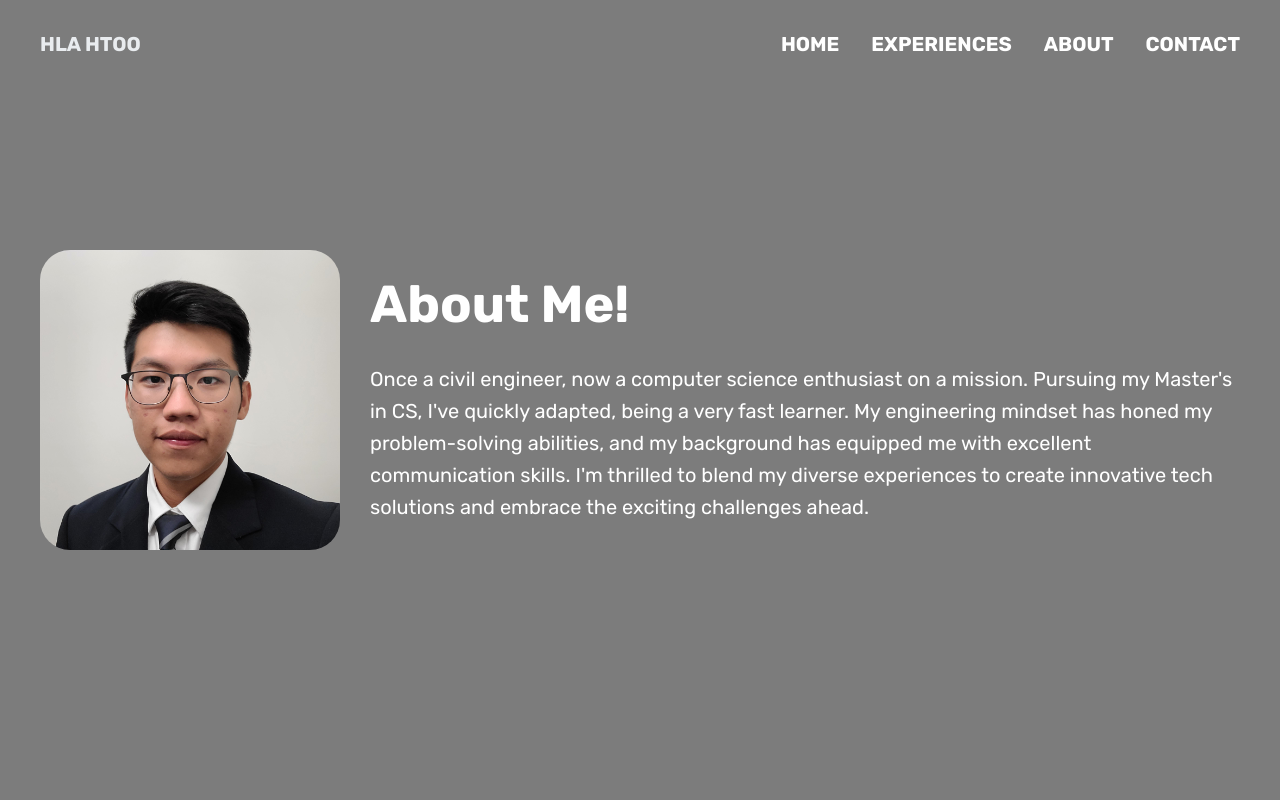
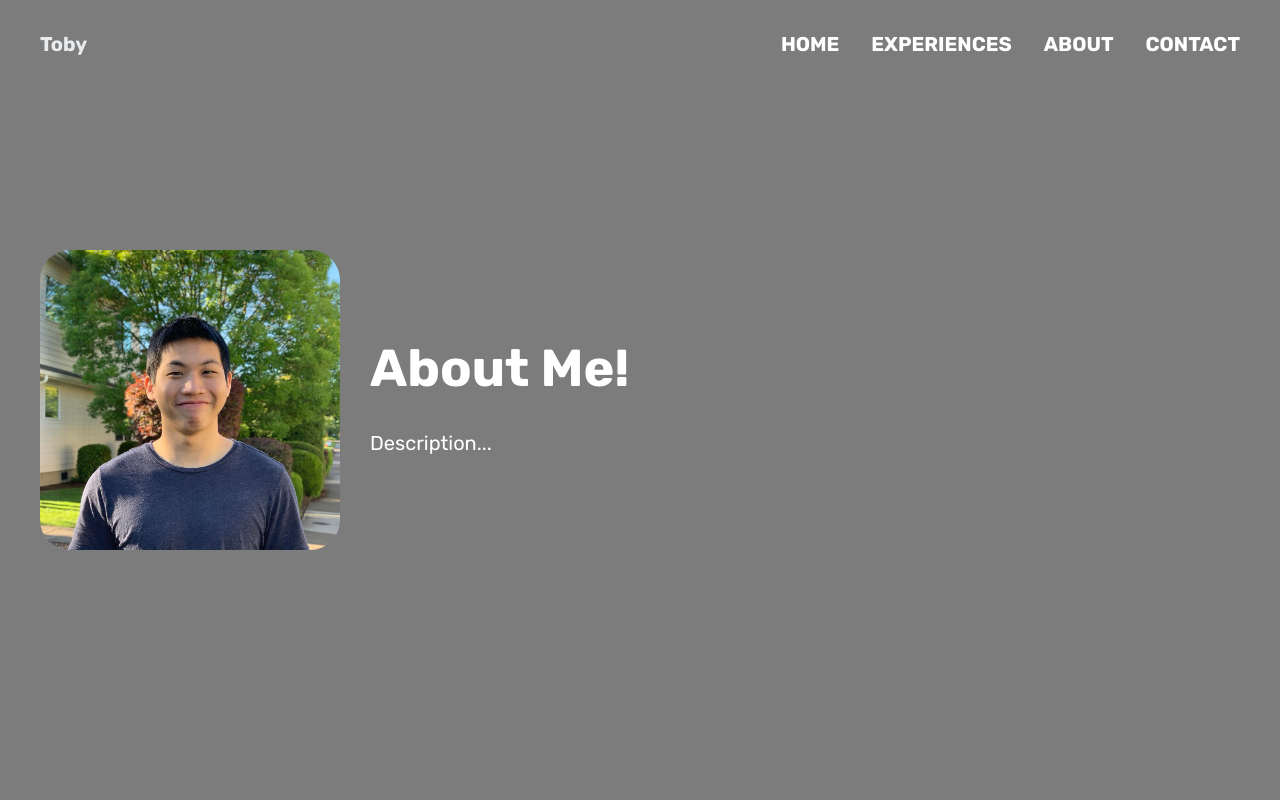
Before and after one commit to toby12352/toby12352.github.io, a website: page about.html in a window 1280 px wide. Shown: the top 800 px of the page. Drawn offline with Linux system fonts and the light colour scheme.

Commit message:
Changes made

```diff
--- a/about.html
+++ b/about.html
@@ -2,9 +2,9 @@
 <html lang="en">
   <head>
     <meta charset="UTF-8" />
-    <meta name="description" content="Hla Htoo Website" />
-    <meta name="author" content="Hla Htoo" />
-    <meta name="icon" content="Hla Htoo's collections" />
+    <meta name="description" content="Toby Website" />
+    <meta name="author" content="Toby" />
+    <meta name="icon" content="Toby's collections" />
     <meta name="viewport" content="width=device-width, initial-scale=1.0" />
     <link href="images/favicon.ico" rel="icon" type="image/x-icon" />
     <link rel="preconnect" href="https://fonts.googleapis.com" />
@@ -15,12 +15,12 @@
     />
     <!-- <link href="css/style.css" rel="stylesheet" /> -->
     <link href="css/about.css" rel="stylesheet" />
-    <title>About Hla Htoo</title>
+    <title>About Toby</title>
   </head>
   <body>
     <header>
       <nav class="container">
-        <div>HLA HTOO</div>
+        <div>Toby</div>
         <div class="navi-links">
           <a class="navi-link" href="index.html">HOME</a>
           <a class="navi-link" href="#">EXPERIENCES</a>
@@ -33,20 +33,14 @@
         <div class="img-container">
           <img
             class="about-img"
-            src="images/hlahtoo.jpg"
-            alt="Hla Htoo Image"
+            src="images/resume_profile.jpg"
+            alt="Toby Image"
           />
         </div>
         <div class="header-text">
           <h1>About Me!</h1>
           <p>
-            Once a civil engineer, now a computer science enthusiast on a
-            mission. Pursuing my Master's in CS, I've quickly adapted, being a
-            very fast learner. My engineering mindset has honed my
-            problem-solving abilities, and my background has equipped me with
-            excellent communication skills. I'm thrilled to blend my diverse
-            experiences to create innovative tech solutions and embrace the
-            exciting challenges ahead.
+            Description...
           </p>
         </div>
       </div>
@@ -96,8 +90,9 @@
             height="32"
             viewBox="0 0 256 256"
           >
+            <!-- Replace the path data with the LinkedIn logo SVG path data -->
             <path
-              d="M247.39,68.94A8,8,0,0,0,240,64H209.57A48.66,48.66,0,0,0,168.1,40a46.91,46.91,0,0,0-33.75,13.7A47.9,47.9,0,0,0,120,88v6.09C79.74,83.47,46.81,50.72,46.46,50.37a8,8,0,0,0-13.65,4.92c-4.31,47.79,9.57,79.77,22,98.18a110.93,110.93,0,0,0,21.88,24.2c-15.23,17.53-39.21,26.74-39.47,26.84a8,8,0,0,0-3.85,11.93c.75,1.12,3.75,5.05,11.08,8.72C53.51,229.7,65.48,232,80,232c70.67,0,129.72-54.42,135.75-124.44l29.91-29.9A8,8,0,0,0,247.39,68.94Zm-45,29.41a8,8,0,0,0-2.32,5.14C196,166.58,143.28,216,80,216c-10.56,0-18-1.4-23.22-3.08,11.51-6.25,27.56-17,37.88-32.48A8,8,0,0,0,92,169.08c-.47-.27-43.91-26.34-44-96,16,13,45.25,33.17,78.67,38.79A8,8,0,0,0,136,104V88a32,32,0,0,1,9.6-22.92A30.94,30.94,0,0,1,167.9,56c12.66.16,24.49,7.88,29.44,19.21A8,8,0,0,0,204.67,80h16Z"
+              d="M128,8A120,120,0,1,0,248,128,120.14,120.14,0,0,0,128,8Zm-8.16,184H96.22V96h23.62ZM88,86.79c-8.58,0-14.12-5.95-14.12-13.4,0-7.43,5.54-13.38,14.07-13.38,8.61,0,14.13,5.95,14.13,13.38C102.07,80.84,96.63,86.79,88,86.79ZM208,192H183.36V147.29c0-15.42-5.52-26-19.44-26-10.59,0-16.88,7.14-19.68,14-1,2.43-1.25,5.81-1.25,9.18V192H119.1s.49-97.66,0-107.29h23.22v15.22l.32-.46h.07v-.09l9.73-15.67h24.9l-15.58,24.89h-.09v.07l-.17.27V192Z"
             ></path>
           </svg>
         </a>
```
Also changed, not shown: images/hlahtoo.jpg (deleted), images/resume_profile.jpg (added).
